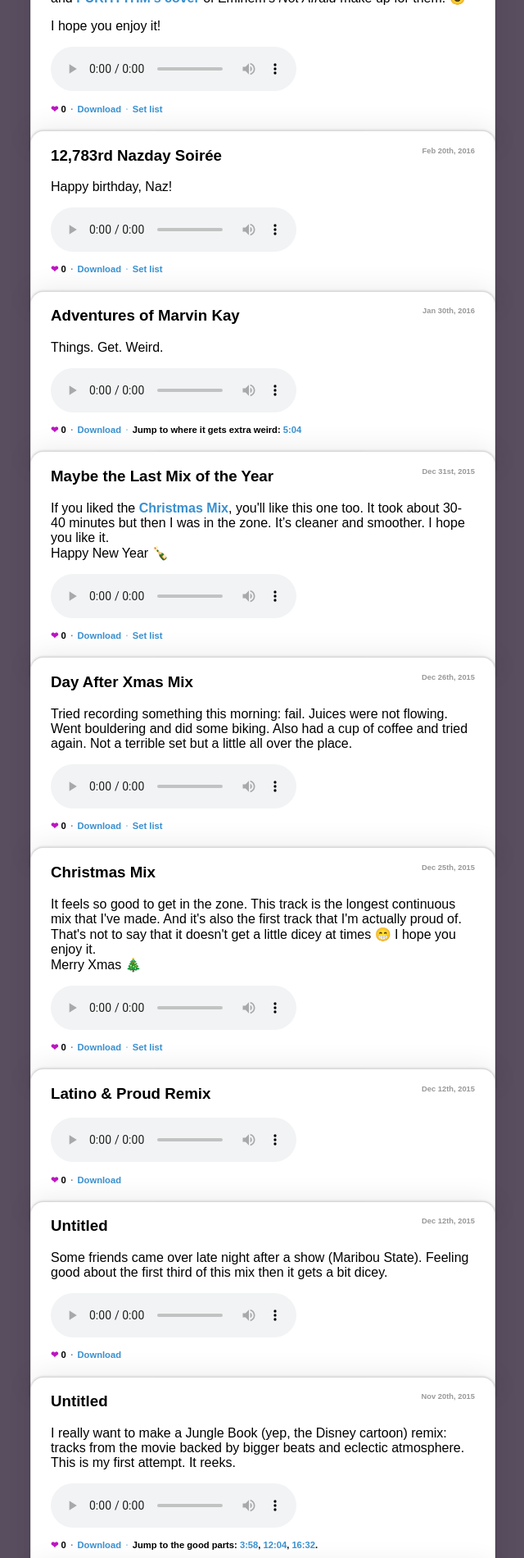
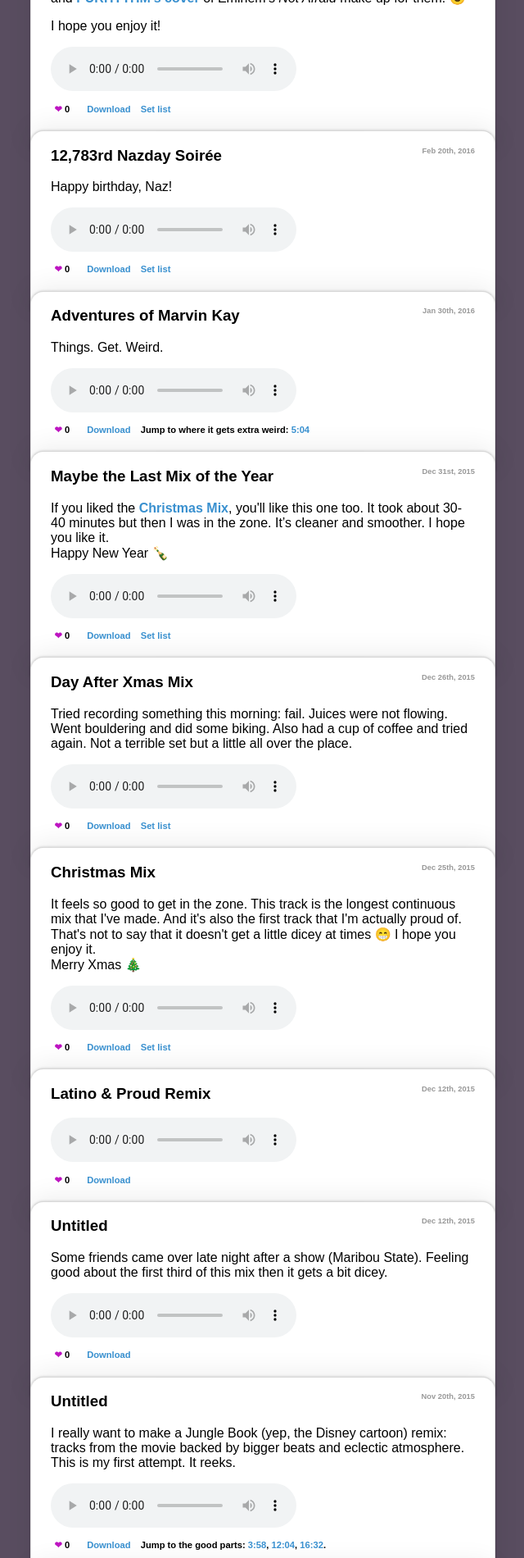
Before and after one commit to avand/avand-tunes, a plain HTML site: page public/index.html in a window 1280 px wide. Shown: the part 220-2120 px from the top of the page at 82% size, without its empty margins (319-959 px from the left). Drawn offline with nearby package versions, Linux system fonts and the light colour scheme; a script that the page names is missing.

Commit message:
Removing middots for simple margin

```diff
--- a/public/index.html
+++ b/public/index.html
@@ -40,10 +40,10 @@
       </audio>
 
       <p class="track-details">
-        <span class="track-like-count middot">0</span>
-        <span class="track-play-count middot"></span>
-        <a href="http://cloud.avandamiri.com/0j281a2t2P1S/VIIV%20II.mp3" download class="middot">Download</a>
-        <a href="tunes/2016-03-12-viiv-ii.html" target="_blank">Set list</a>
+        <span class="track-like-count track-detail">0</span>
+        <span class="track-play-count track-detail"></span>
+        <a href="http://cloud.avandamiri.com/0j281a2t2P1S/VIIV%20II.mp3" download class="track-detail">Download</a>
+        <a href="tunes/2016-03-12-viiv-ii.html" target="_blank" class="track-detail">Set list</a>
       </p>
     </div>
 
@@ -59,10 +59,10 @@
       </audio>
 
       <p class="track-details">
-        <span class="track-like-count middot">0</span>
-        <span class="track-play-count middot"></span>
-        <a href="http://cloud.avandamiri.com/410b3J1A1H1f/12,783rd%20Nazday%20Soire%CC%81e.mp3" download class="middot">Download</a>
-        <a href="tunes/2016-02-20-12783rd-nazday-soiree.html" target="_blank">Set list</a>
+        <span class="track-like-count track-detail">0</span>
+        <span class="track-play-count track-detail"></span>
+        <a href="http://cloud.avandamiri.com/410b3J1A1H1f/12,783rd%20Nazday%20Soire%CC%81e.mp3" download class="track-detail">Download</a>
+        <a href="tunes/2016-02-20-12783rd-nazday-soiree.html" target="_blank" class="track-detail">Set list</a>
       </p>
     </div>
 
@@ -78,11 +78,13 @@
       </audio>
 
       <p class="track-details">
-        <span class="track-like-count middot">0</span>
-        <span class="track-play-count middot"></span>
-        <a href="http://cloud.avandamiri.com/2k3x1L2k0S2G/The%20Adventures%20of%20Marvin%20Gaye.mp3" download class="middot">Download</a>
+        <span class="track-like-count track-detail">0</span>
+        <span class="track-play-count track-detail"></span>
+        <a href="http://cloud.avandamiri.com/2k3x1L2k0S2G/The%20Adventures%20of%20Marvin%20Gaye.mp3" download class="track-detail">Download</a>
+        <span class="track-detail">
           Jump to where it gets extra weird:
           <a href="#" class="jump-link" data-seconds="304">5:04</a>
+        </span>
       </p>
     </div>
 
@@ -101,10 +103,10 @@
       </audio>
 
       <p class="track-details">
-        <span class="track-like-count middot">0</span>
-        <span class="track-play-count middot"></span>
-        <a href="http://cloud.avandamiri.com/3r283m2l2m35/2015-12-30_19h05m14.mp3" download class="middot">Download</a>
-        <a href="tunes/2015-12-30-maybe-the-last-mix-of-the-year.html" target="_blank">Set list</a>
+        <span class="track-like-count track-detail">0</span>
+        <span class="track-play-count track-detail"></span>
+        <a href="http://cloud.avandamiri.com/3r283m2l2m35/2015-12-30_19h05m14.mp3" download class="track-detail">Download</a>
+        <a href="tunes/2015-12-30-maybe-the-last-mix-of-the-year.html" target="_blank" class="track-detail">Set list</a>
       </p>
     </div>
 
@@ -122,10 +124,10 @@
       </audio>
 
       <p class="track-details">
-        <span class="track-like-count middot">0</span>
-        <span class="track-play-count middot"></span>
-        <a href="http://cloud.avandamiri.com/3D230F0I0K3k/2015-12-26_16h58m59.mp3" download class="middot">Download</a>
-        <a href="tunes/2015-12-26-day-after-xmas-mix.html" target="_blank">Set list</a>
+        <span class="track-like-count track-detail">0</span>
+        <span class="track-play-count track-detail"></span>
+        <a href="http://cloud.avandamiri.com/3D230F0I0K3k/2015-12-26_16h58m59.mp3" download class="track-detail">Download</a>
+        <a href="tunes/2015-12-26-day-after-xmas-mix.html" target="_blank" class="track-detail">Set list</a>
       </p>
     </div>
 
@@ -144,10 +146,10 @@
       </audio>
 
       <p class="track-details">
-        <span class="track-like-count middot">0</span>
-        <span class="track-play-count middot"></span>
-        <a href="http://cloud.avandamiri.com/2D0F002r213X/2015-12-25_17h00m52.mp3" download class="middot">Download</a>
-        <a href="tunes/2015-12-25-christmas-mix.html" target="_blank">Set list</a>
+        <span class="track-like-count track-detail">0</span>
+        <span class="track-play-count track-detail"></span>
+        <a href="http://cloud.avandamiri.com/2D0F002r213X/2015-12-25_17h00m52.mp3" download class="track-detail">Download</a>
+        <a href="tunes/2015-12-25-christmas-mix.html" target="_blank" class="track-detail">Set list</a>
       </p>
     </div>
 
@@ -155,13 +157,13 @@
       <h3>Latino &amp; Proud Remix <span class="track-release">Dec 12th, 2015</span></h3>
 
       <audio preload="metadata" controls>
-        <source src="http://cloud.avandamiri.com/08040R0I2d33/2015-12-17_20h28m56.mp3" type class="middot"="audio/mpeg">
+        <source src="http://cloud.avandamiri.com/08040R0I2d33/2015-12-17_20h28m56.mp3" type class="track-detail"="audio/mpeg">
       </audio>
 
       <p class="track-details">
-        <span class="track-like-count middot">0</span>
-        <span class="track-play-count middot"></span>
-        <a href="http://cloud.avandamiri.com/08040R0I2d33/2015-12-17_20h28m56.mp3" download>Download</a>
+        <span class="track-like-count track-detail">0</span>
+        <span class="track-play-count track-detail"></span>
+        <a href="http://cloud.avandamiri.com/08040R0I2d33/2015-12-17_20h28m56.mp3" download class="track-detail">Download</a>
       </p>
     </div>
 
@@ -178,9 +180,9 @@
       </audio>
 
       <p class="track-details">
-        <span class="track-like-count middot">0</span>
-        <span class="track-play-count middot"></span>
-        <a href="http://cloud.avandamiri.com/2X0c0B3C1J0b/download/2015-12-13_1h57m33.mp3" download>Download</a>
+        <span class="track-like-count track-detail">0</span>
+        <span class="track-play-count track-detail"></span>
+        <a href="http://cloud.avandamiri.com/2X0c0B3C1J0b/download/2015-12-13_1h57m33.mp3" download class="track-detail">Download</a>
       </p>
     </div>
 
@@ -198,13 +200,15 @@
       </audio>
 
       <p class="track-details">
-        <span class="track-like-count middot">0</span>
-        <span class="track-play-count middot"></span>
-        <a href="http://cloud.avandamiri.com/341H1V272446/download/Jungle%20Book%20Extended%20Mix%20(feat.%20Nick,%20Naz,%20&%20Sad).mp3" download class="middot">Download</a>
+        <span class="track-like-count track-detail">0</span>
+        <span class="track-play-count track-detail"></span>
+        <a href="http://cloud.avandamiri.com/341H1V272446/download/Jungle%20Book%20Extended%20Mix%20(feat.%20Nick,%20Naz,%20&%20Sad).mp3" download class="track-detail">Download</a>
+        <span class="track-detail">
           Jump to the good parts:
           <a href="#" class="jump-link" data-seconds="238">3:58</a>,
           <a href="#" class="jump-link" data-seconds="724">12:04</a>,
           <a href="#" class="jump-link" data-seconds="992">16:32</a>.
+        </span>
       </p>
     </div>
 
@@ -220,14 +224,16 @@
       </audio>
 
       <p class="track-details">
-        <span class="track-like-count middot">0</span>
-        <span class="track-play-count middot"></span>
-        <a href="http://cloud.avandamiri.com/2n2y3r3W120b/download/Jam%20Sesh%20Nov.%2015,%202015.mp3" download class="middot">Download</a>
+        <span class="track-like-count track-detail">0</span>
+        <span class="track-play-count track-detail"></span>
+        <a href="http://cloud.avandamiri.com/2n2y3r3W120b/download/Jam%20Sesh%20Nov.%2015,%202015.mp3" download class="track-detail">Download</a>
+        <span class="track-detail">
           Jump to the decent bits:
           <a href="#" class="jump-link" data-seconds="304">5:04</a>,
           <a href="#" class="jump-link" data-seconds="594">9:54</a>,
           <a href="#" class="jump-link" data-seconds="1228">20:28</a>
           <a href="#" class="jump-link" data-seconds="2808">46:48</a>.
+        </span>
       </div>
     </div>
   </body>
--- a/public/tunes.css
+++ b/public/tunes.css
@@ -65,8 +65,6 @@ a {
   color: rgb(189, 20, 193);
 }
 
-.middot:not(:empty)::after {
-  content: " ∙ ";
-  opacity: 0.5;
-  margin: 0 0.2em;
+.track-detail {
+  margin: 0 0.4em;
 }
```
Lines whose indentation alone changed are shown as unchanged.
